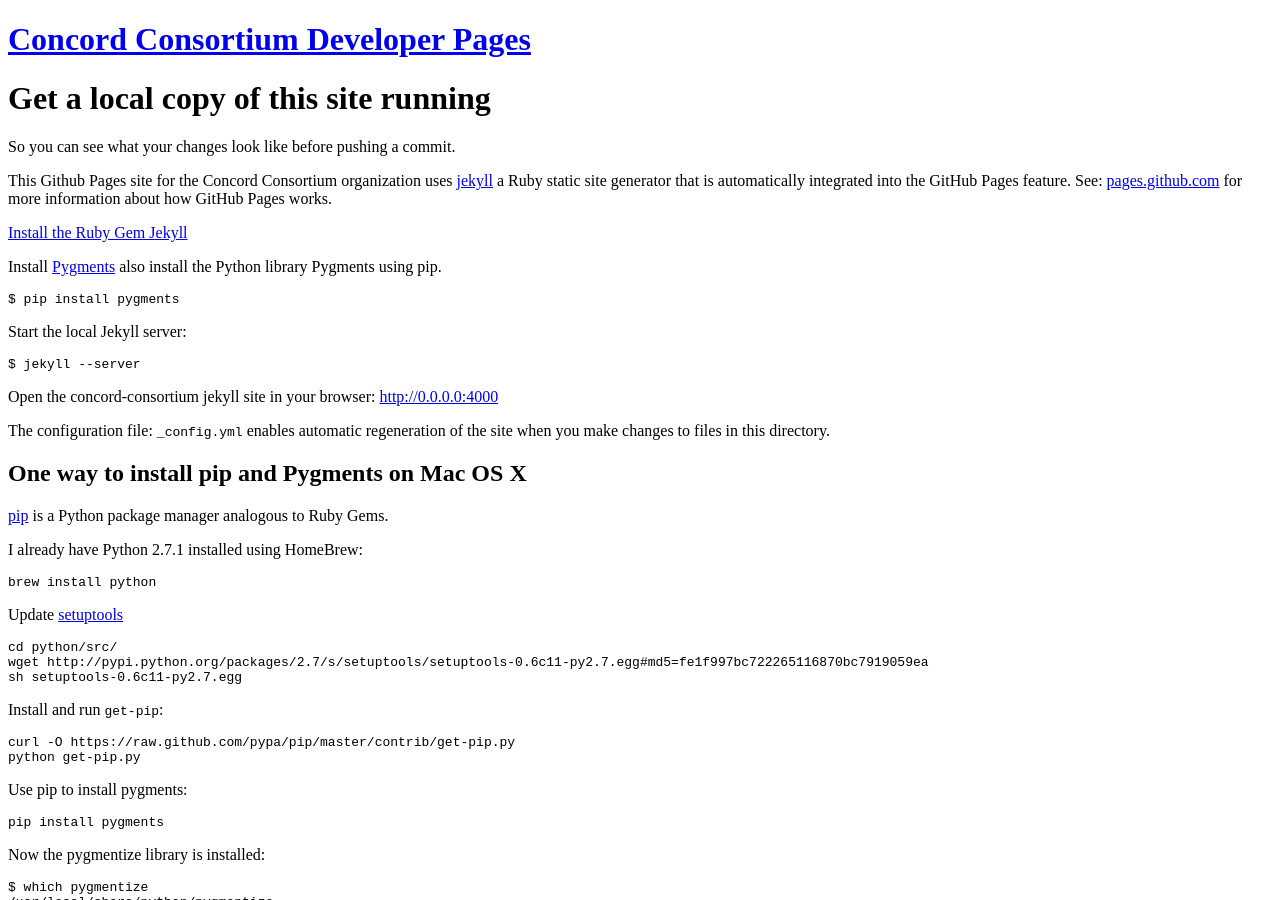
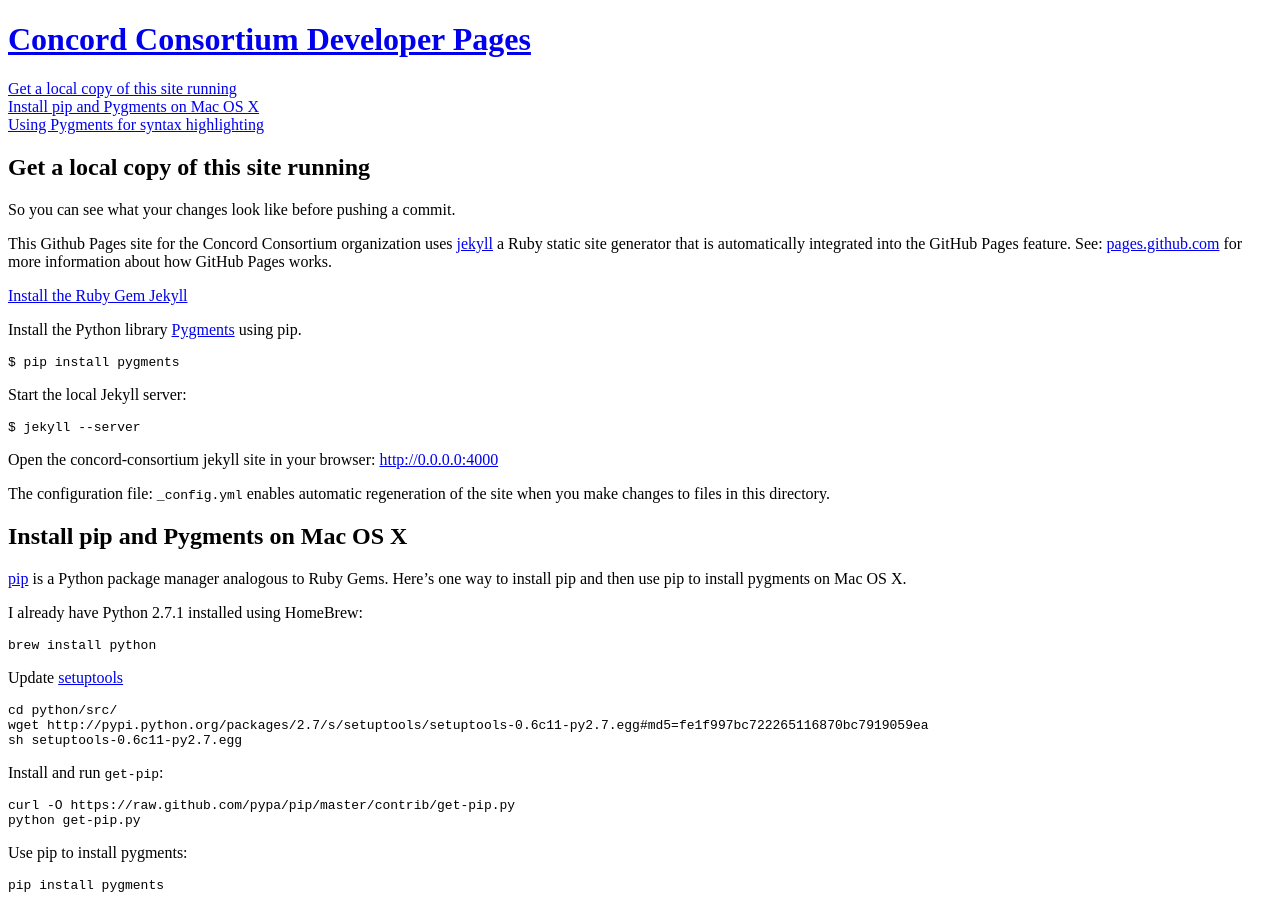
Before and after one commit to concord-consortium/concord-consortium.github.com, a Jekyll site: the page built from developer-notes/get-a-local-copy-of-this-site.md, in a window 1280 px wide and 900 px high. Built offline with Jekyll 4.4.1, drawn with Linux system fonts in a browser that asks for light colours; a style sheet for code colours, icons or effects is not loaded.

Commit message:
hacked a TOC into a markdown doc
An example for how to hack a TOC into a markdown doc.
Probably better to use textile which jekyll also supports.

see: markdown headers should have anchors
     https://github.com/github/markup/issues/6

Headers have anchors now but creating a TOC automatically
doesn't work yet.

```diff
--- a/developer-notes/get-a-local-copy-of-this-site.md
+++ b/developer-notes/get-a-local-copy-of-this-site.md
@@ -3,8 +3,13 @@
 layout: wikistyle
 ---
 
-Get a local copy of this site running
-================
+<p>
+<a href="#get_a_local_copy_of_this_site_running">Get a local copy of this site running</a><br>
+<a href="#install_pip_and_pygments_on_mac_os_x">Install pip and Pygments on Mac OS X</a><br>
+<a href="#using_pygments_for_syntax_highlighting">Using Pygments for syntax highlighting</a>
+</p>
+
+## Get a local copy of this site running
 
 So you can see what your changes look like before pushing a commit.
 
@@ -12,7 +17,7 @@
 
 [Install the Ruby Gem Jekyll](https://github.com/mojombo/jekyll/wiki/install)
 
-Install [Pygments](http://pygments.org/) also install the Python library Pygments using pip.
+Install the Python library [Pygments](http://pygments.org/) using pip.
 
     $ pip install pygments
 
@@ -24,10 +29,9 @@
 
 The configuration file: `_config.yml` enables automatic regeneration of the site when you make changes to files in this directory.
 
-One way to install pip and Pygments on Mac OS X
-----------------
+## Install pip and Pygments on Mac OS X
 
-[pip](http://www.pip-installer.org/en/latest/index.html) is a Python package manager analogous to Ruby Gems.
+[pip](http://www.pip-installer.org/en/latest/index.html) is a Python package manager analogous to Ruby Gems. Here's one way to install pip and then use pip to install pygments on Mac OS X.
 
 I already have Python 2.7.1 installed using HomeBrew:
 
@@ -53,8 +57,7 @@
     $ which pygmentize
     /usr/local/share/python/pygmentize
 
-Using Pygments for syntax highlighting
-----------------
+## Using Pygments for syntax highlighting
 
 Pygments supports syntax highlighting for over [100 languages and markup formats](http://pygments.org/languages/).
 
```
